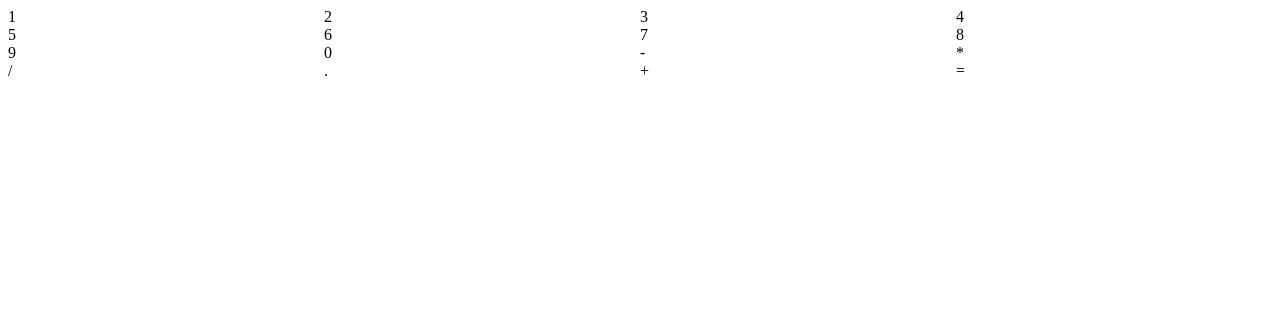
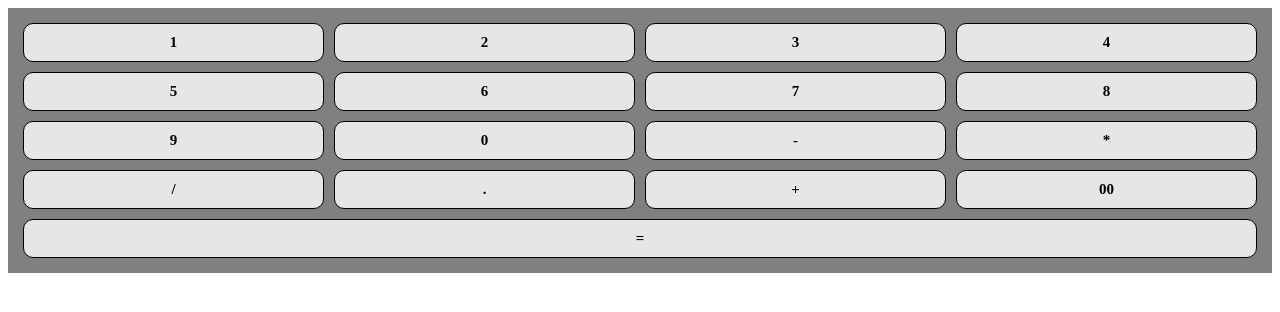
Before and after one commit to emmanex0121/SAIL, a plain HTML site: page project9/index.html in a window 1280 px wide. Drawn offline with Linux system fonts and the light colour scheme.

Commit message:
css grid

```diff
--- a/project9/css/styles.css
+++ b/project9/css/styles.css
@@ -3,4 +3,25 @@
     /* Does the same thing as the next line */
     /* grid-template-columns: 1fr 1fr 1fr 1fr; */
     grid-template-columns: repeat(4, 1fr);
+    background-color: gray;
+    padding: 15px;
+    gap: 10px;
 }
+
+.cal .grid {
+    border: 1px solid;
+    text-align: center;
+    padding: 10px;
+    font-size: 15px;
+    font-weight: bold;
+    background-color: rgba(255, 255, 255, 0.8);
+    border-radius: 10px;
+}
+
+.equal {
+    grid-column-start: 1;
+    grid-column-end: 5;
+
+    /* OR */
+    /* grid-column-end: span 4; */
+}
--- a/project9/index.html
+++ b/project9/index.html
@@ -23,7 +23,8 @@
         <div class="grid">/</div>
         <div class="grid">.</div>
         <div class="grid">+</div>
-        <div class="grid">=</div>
+        <div class="grid">00</div>
+        <div class="grid equal">=</div>
     </div>
 </body>
 </html>
```
